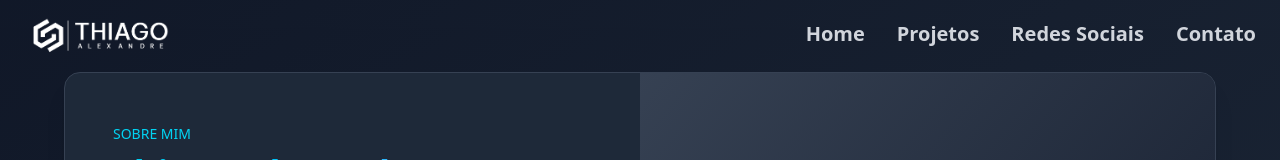
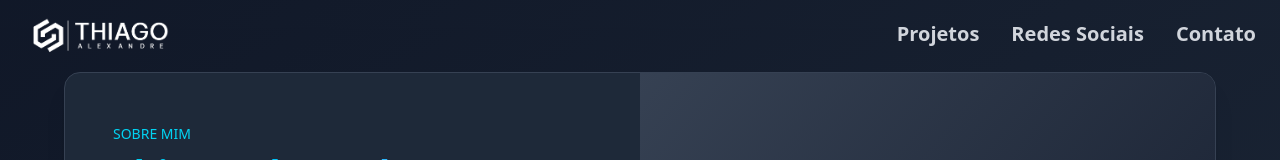
Before and after one commit to thiagokilu/portifolio-react, a React (Vite) app: page / in a window 1280 px wide. Shown: the top 160 px of the page. Built offline with nearby package versions, Linux system fonts and the light colour scheme.

Commit message:
remove home from menu items

```diff
--- a/components/header.tsx
+++ b/components/header.tsx
@@ -18,17 +18,6 @@ export function Header({ setNumCard, setOpenProjects }: HeaderProps) {
         </a>
         <nav>
           <ul className="flex items-center gap-8 text-sm text-gray-300  font-semibold lg:text-xl md:text-xl">
-            <li>
-              <a
-                onClick={() => {
-                  setOpenProjects(false);
-                  setNumCard(0);
-                }}
-                className="hover:text-white transition-colors hover:cursor-pointer"
-              >
-                Home
-              </a>
-            </li>
             <li>
               <a
                 onClick={() => {
```
